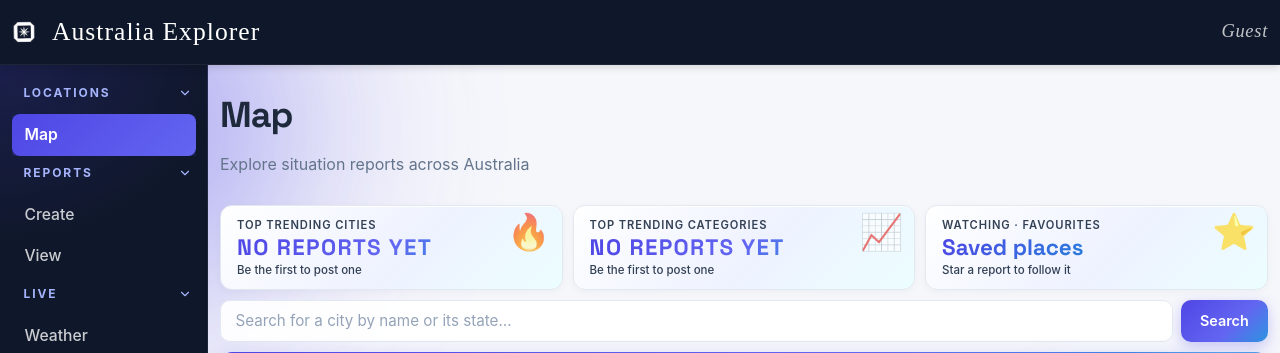
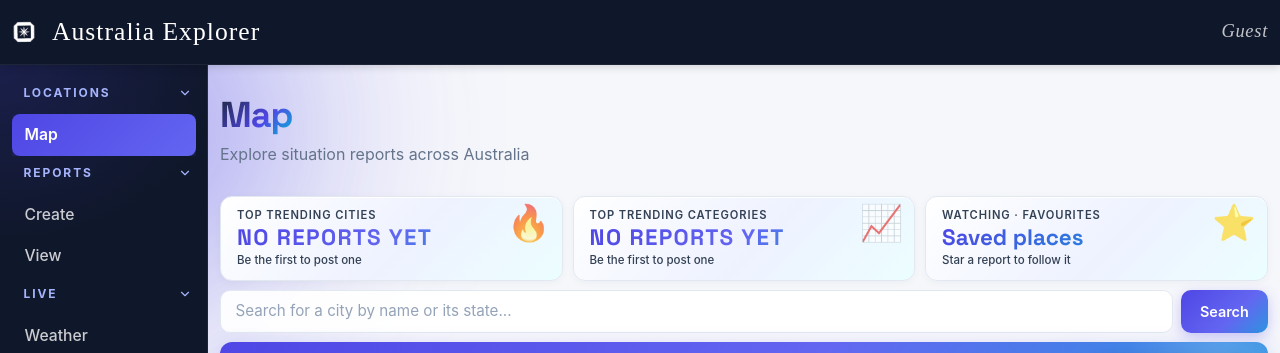
Before and after one commit to jono1762/cits3403-project, a Flask app: page /map in a window 1280 px wide. Shown: the top 353 px of the page. Run offline with Flask 3, Linux system fonts and the light colour scheme; data that the repository does not hold is empty; some libraries are stand-ins or nearby versions; some web fonts are replaced.

Commit message:
Fixed stylistic inconsistencies between headers of pages.

```diff
--- a/app/static/css/index.css
+++ b/app/static/css/index.css
@@ -25,20 +25,27 @@
 /* ============================================================
    Heading + intro line
    ============================================================ */
-#mapPage h1 {
-    margin: 0;
+.map-header {
+    margin-bottom: 1.25rem;
+}
+
+.map-title {
+    display: inline-block;
     font-family: 'Space Grotesk', sans-serif;
     font-size: clamp(1.75rem, 3vw, 2.25rem);
     font-weight: 700;
     letter-spacing: -0.03em;
     line-height: 1.1;
     margin: 0 0 0.4rem;
-    color: #1e293b;
+    background: linear-gradient(135deg, #1e293b 0%, #4f46e5 60%, #06b6d4 100%);
+    -webkit-background-clip: text;
+    background-clip: text;
+    -webkit-text-fill-color: transparent;
+    color: transparent;
 }
 
-/* subtitle — matches report page styling */
-#mapPage > p.report-subtitle {
-    margin: 0 0 1.25rem;
+.map-subtitle {
+    margin: 0;
     color: #64748b;
     font-size: 1rem;
     line-height: 1.5;
--- a/app/static/css/report_view.css
+++ b/app/static/css/report_view.css
@@ -140,10 +140,10 @@
 /* title — the location, big and bold */
 .report-view-title {
     font-family: 'Space Grotesk', sans-serif;
-    font-size: clamp(1.5rem, 3vw, 2rem);
+    font-size: clamp(1.75rem, 3vw, 2.25rem);
     font-weight: 700;
-    letter-spacing: -0.02em;
-    line-height: 1.15;
+    letter-spacing: -0.03em;
+    line-height: 1.1;
     margin: 0 0 0.4rem;
     background: linear-gradient(135deg, #1e293b 0%, #4f46e5 60%, #06b6d4 100%);
     -webkit-background-clip: text;
--- a/app/static/css/style.css
+++ b/app/static/css/style.css
@@ -76,7 +76,37 @@ body::after {
 
 
 /* ============================================================
-   3. File-picker — styled label + hidden native input.
+   3. Shared page headers — consistent page title + subtitle styling.
+   ============================================================ */
+.page-header {
+    margin-bottom: 1.5rem;
+}
+
+.page-title {
+    display: inline-block;
+    font-family: 'Space Grotesk', sans-serif;
+    font-size: clamp(1.75rem, 3vw, 2.25rem);
+    font-weight: 700;
+    letter-spacing: -0.03em;
+    line-height: 1.1;
+    margin: 0 0 0.4rem;
+    background: linear-gradient(135deg, #1e293b 0%, #4f46e5 60%, #06b6d4 100%);
+    -webkit-background-clip: text;
+    background-clip: text;
+    -webkit-text-fill-color: transparent;
+    color: transparent;
+}
+
+.page-subtitle {
+    margin: 0;
+    color: var(--color-text-muted);
+    font-size: 1rem;
+    line-height: 1.5;
+}
+
+
+/* ============================================================
+   4. File-picker — styled label + hidden native input.
    The browser's locale-specific chrome ("Choose file" / "选择文件" / etc.)
    is hidden off-screen; the label below triggers it via for=, and a
    status span shows what was picked.
@@ -229,7 +259,7 @@ body::after {
 }
 
 /* ============================================================
-   4. App modal — softer corners and tidier header/footer dividers,
+   5. App modal — softer corners and tidier header/footer dividers,
    so confirm prompts (delete/unfollow/block/etc.) feel deliberate
    instead of looking like raw Bootstrap. Used everywhere a modal
    appears in the app.
--- a/app/templates/about.html
+++ b/app/templates/about.html
@@ -6,9 +6,9 @@
 
 {% block content %}
 <section class="info-page">
-    <header class="info-header">
-        <h1 class="info-title">About Australia Explorer</h1>
-        <p class="info-subtitle">A community-driven map of real-time situation reports.</p>
+    <header class="page-header info-header">
+        <h1 class="page-title info-title">About Australia Explorer</h1>
+        <p class="page-subtitle info-subtitle">A community-driven map of real-time situation reports.</p>
     </header>
 
     <article class="info-block">
--- a/app/templates/base.html
+++ b/app/templates/base.html
@@ -29,7 +29,7 @@
     <link href="https://cdn.jsdelivr.net/npm/bootstrap@5.3.0/dist/css/bootstrap.min.css" rel="stylesheet">
     <link href="https://fonts.googleapis.com/css2?family=Space+Grotesk:wght@500;700&display=swap" rel="stylesheet">
     <link href="https://fonts.googleapis.com/css2?family=Italiana&display=swap" rel="stylesheet">
-    <link rel="stylesheet" href="{{ url_for('static', filename='css/style.css', v='4') }}">
+    <link rel="stylesheet" href="{{ url_for('static', filename='css/style.css', v='5') }}">
     <link rel="stylesheet" href="{{ url_for('static', filename='css/navbar.css', v='3') }}">
     <link rel="stylesheet" href="{{ url_for('static', filename='css/sidebar.css', v='3') }}">
     {% block styles %}{% endblock %}
--- a/app/templates/favourite_reports.html
+++ b/app/templates/favourite_reports.html
@@ -6,9 +6,9 @@
 
 {% block content %}
 <section class="fav-page">
-    <header class="fav-header">
-        <h1 class="fav-title">Favourite Reports</h1>
-        <p class="fav-subtitle">Reports you saved.</p>
+    <header class="page-header fav-header">
+        <h1 class="page-title fav-title">Favourite Reports</h1>
+        <p class="page-subtitle fav-subtitle">Reports you saved.</p>
     </header>
 
     <h2 class="fav-section-title">Saved Reports</h2>
--- a/app/templates/favourites.html
+++ b/app/templates/favourites.html
@@ -6,9 +6,9 @@
 
 {% block content %}
 <section class="fav-page">
-    <header class="fav-header">
-        <h1 class="fav-title">Favourite Locations</h1>
-        <p class="fav-subtitle">Cities you watch.</p>
+    <header class="page-header fav-header">
+        <h1 class="page-title fav-title">Favourite Locations</h1>
+        <p class="page-subtitle fav-subtitle">Cities you watch.</p>
     </header>
 
     {# ============== Saved cities (persisted) ============== #}
--- a/app/templates/help.html
+++ b/app/templates/help.html
@@ -6,9 +6,9 @@
 
 {% block content %}
 <section class="info-page">
-    <header class="info-header">
-        <h1 class="info-title">Help &amp; FAQ</h1>
-        <p class="info-subtitle">Common questions about Australia Explorer.</p>
+    <header class="page-header info-header">
+        <h1 class="page-title info-title">Help &amp; FAQ</h1>
+        <p class="page-subtitle info-subtitle">Common questions about Australia Explorer.</p>
     </header>
 
     <div class="info-faq">
--- a/app/templates/live_weather.html
+++ b/app/templates/live_weather.html
@@ -7,9 +7,9 @@
 {% block content %}
 <section class="weather-page">
     <div class="weather-card">
-        <header class="weather-header">
-            <h1 class="weather-title">Weather</h1>
-            <p class="weather-subtitle">Search for a city to view current weather conditions.</p>
+        <header class="page-header weather-header">
+            <h1 class="page-title weather-title">Weather</h1>
+            <p class="page-subtitle weather-subtitle">Search for a city to view current weather conditions.</p>
         </header>
 
         <div class="weather-search-section mb-4">
--- a/app/templates/map.html
+++ b/app/templates/map.html
@@ -2,13 +2,15 @@
 
 {% block styles %}
 	<link rel="stylesheet" href="https://unpkg.com/leaflet@1.9.4/dist/leaflet.css">
-	<link rel="stylesheet" href="{{ url_for('static', filename='css/index.css') }}">
+	<link rel="stylesheet" href="{{ url_for('static', filename='css/index.css', v='2') }}">
 {% endblock %}
 
 {% block content %}
 <div class="container" id="mapPage">
-	<h1>Map</h1>
-	<p class="report-subtitle">Explore situation reports across Australia</p>
+	<header class="page-header map-header">
+		<h1 class="page-title map-title">Map</h1>
+		<p class="page-subtitle map-subtitle">Explore situation reports across Australia</p>
+	</header>
 
 	{# At-a-glance stats — placeholder values for now, wire up to real DB later.
 	   Card 3 links to the user's favourites page (stub for now). #}
--- a/app/templates/profile_edit.html
+++ b/app/templates/profile_edit.html
@@ -6,10 +6,10 @@
 
 {% block content %}
 <section class="settings-page">
-    <header class="settings-header">
+    <header class="page-header settings-header">
         <a href="{{ url_for('users.profile_page') }}" class="profile-edit-back">← Back to my profile</a>
-        <h1 class="settings-title">Edit profile</h1>
-        <p class="settings-subtitle">Change how you appear to other users. Account &amp; security settings live on the Settings page.</p>
+        <h1 class="page-title settings-title">Edit profile</h1>
+        <p class="page-subtitle settings-subtitle">Change how you appear to other users. Account &amp; security settings live on the Settings page.</p>
     </header>
 
     {# Profile picture — preview + upload form + (optional) remove form.
--- a/app/templates/report_edit.html
+++ b/app/templates/report_edit.html
@@ -7,9 +7,9 @@
 {% block content %}
 <section class="report-page">
     <div class="report-card">
-        <div class="report-header">
-            <h1 class="report-title">Edit report</h1>
-            <p class="report-subtitle">Update the details of your report.</p>
+        <div class="page-header report-header">
+            <h1 class="page-title report-title">Edit report</h1>
+            <p class="page-subtitle report-subtitle">Update the details of your report.</p>
         </div>
 
         <form method="POST" enctype="multipart/form-data">
--- a/app/templates/report_view.html
+++ b/app/templates/report_view.html
@@ -2,7 +2,7 @@
 
 {% block styles %}
     <link rel="stylesheet" href="{{ url_for('static', filename='css/profile.css') }}">
-    <link rel="stylesheet" href="{{ url_for('static', filename='css/report_view.css', v='15') }}">
+    <link rel="stylesheet" href="{{ url_for('static', filename='css/report_view.css', v='16') }}">
 {% endblock %}
 
 {% block content %}
@@ -34,7 +34,7 @@
             </div>
         </header>
 
-        <h1 class="report-view-title">{{ report.city.name }}, {{ report.city.state.name }}</h1>
+        <h1 class="page-title report-view-title">{{ report.city.name }}, {{ report.city.state.name }}</h1>
 
         {% if report.address %}
             <p class="report-view-address">{{ report.address }}</p>
--- a/app/templates/reports.html
+++ b/app/templates/reports.html
@@ -7,9 +7,9 @@
 {% block content %}
 <section class="report-page">
     <div class="report-card">
-        <div class="report-header">
-            <h1 class="report-title">Create new report</h1>
-            <p class="report-subtitle">Share real-time conditions in your area.</p>
+        <div class="page-header report-header">
+            <h1 class="page-title report-title">Create new report</h1>
+            <p class="page-subtitle report-subtitle">Share real-time conditions in your area.</p>
         </div>
 
         <form id="report-form">
--- a/app/templates/reports_listing.html
+++ b/app/templates/reports_listing.html
@@ -7,8 +7,8 @@
 
 {% block content %}
 <section class="listing-page">
-    <header class="listing-header">
-        <h1 class="listing-title">
+    <header class="page-header listing-header">
+        <h1 class="page-title listing-title">
             {% if feed_trending_active and feed_following_active %}
                 Trending from Following
             {% elif feed_following_active %}
@@ -365,6 +365,6 @@
         <div class="listing-empty">
             No reports yet.
         </div>
-    {% endif %}
+{% endif %}
 </section>
 {% endblock %}
--- a/app/templates/search.html
+++ b/app/templates/search.html
@@ -1,7 +1,9 @@
 {% extends "base.html" %}
 
 {% block content %}
-<h1>Search Users</h1>
+<header class="page-header">
+    <h1 class="page-title">Search Users</h1>
+</header>
 
 <form method="get" action="{{ url_for('users.search_users_page') }}" class="mb-4">
     <div class="input-group">
--- a/app/templates/settings.html
+++ b/app/templates/settings.html
@@ -6,9 +6,9 @@
 
 {% block content %}
 <section class="settings-page">
-    <header class="settings-header">
-        <h1 class="settings-title">Settings</h1>
-        <p class="settings-subtitle">Update your account details and security preferences.</p>
+    <header class="page-header settings-header">
+        <h1 class="page-title settings-title">Settings</h1>
+        <p class="page-subtitle settings-subtitle">Update your account details and security preferences.</p>
         <a href="{{ url_for('auth.profile_edit_page') }}" class="settings-profile-link">
             <svg xmlns="http://www.w3.org/2000/svg" width="14" height="14" viewBox="0 0 24 24" fill="none" stroke="currentColor" stroke-width="2" stroke-linecap="round" stroke-linejoin="round" aria-hidden="true">
                 <path d="M11 4H4a2 2 0 0 0-2 2v14a2 2 0 0 0 2 2h14a2 2 0 0 0 2-2v-7"/>
```
